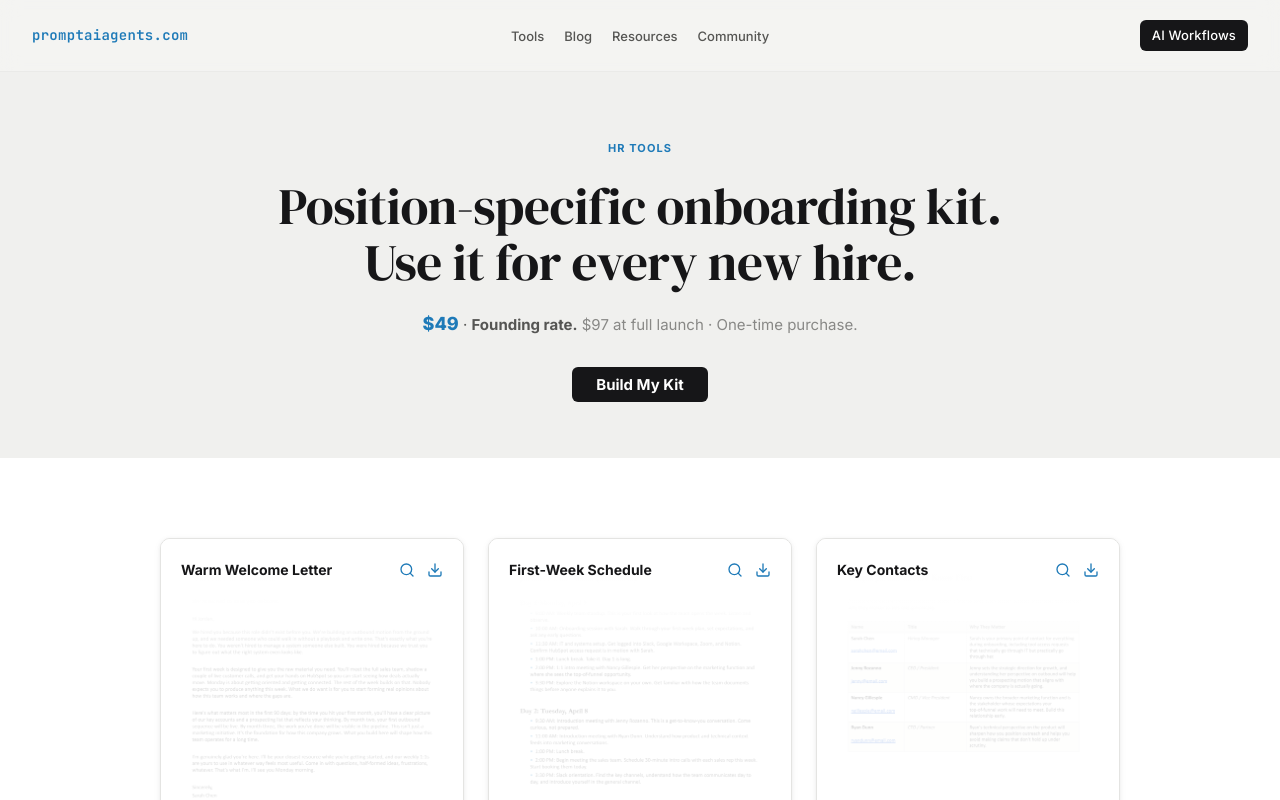
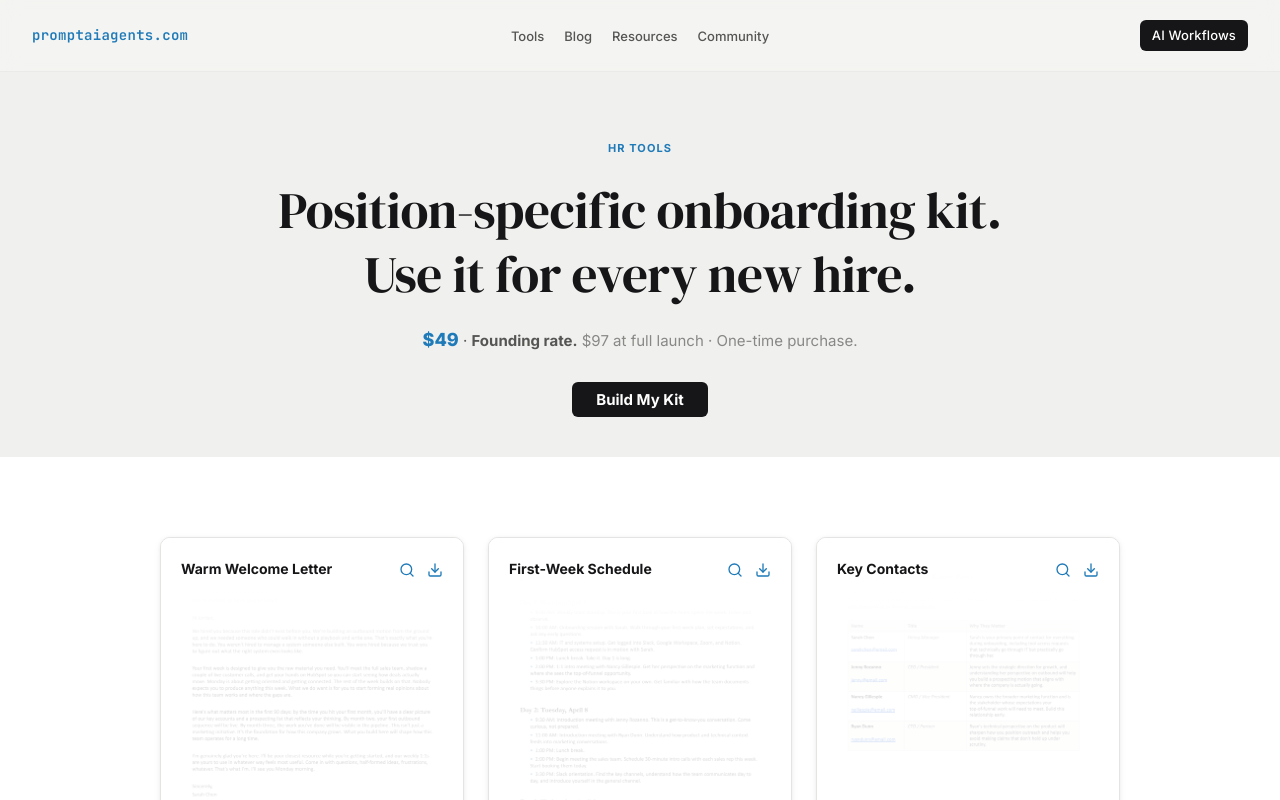
Before and after one commit to coolcalvin457-tech/agent-timesaver-nextjs, a Next.js app: page /onboarding-kit-builder in a window 1280 px wide. Shown: the top 800 px of the page. Built offline with nearby package versions, Linux system fonts and the light colour scheme.

Commit message:
Onboarding Kit Builder hero spacing and headline line-height fix

```diff
--- a/app/onboarding-kit-builder/page.tsx
+++ b/app/onboarding-kit-builder/page.tsx
@@ -30,7 +30,7 @@ export default function OnboardingKitBuilderPage({
         {/* ── Hero section ─────────────────────────────────────── */}
         <section
           className="section section-alt"
-          style={{ paddingTop: "140px", paddingBottom: "56px" }}
+          style={{ paddingTop: "140px", paddingBottom: "40px" }}
         >
           <div className="container" style={{ textAlign: "center" }}>
             {/* HR Tools — plain label, no badge */}
@@ -53,6 +53,7 @@ export default function OnboardingKitBuilderPage({
               style={{
                 margin: "0 auto 20px",
                 fontSize: "clamp(2.25rem, 4vw, 3.5rem)",
+                lineHeight: 1.25,
               }}
             >
               Position-specific onboarding kit.<br />Use it for every new hire.
```
